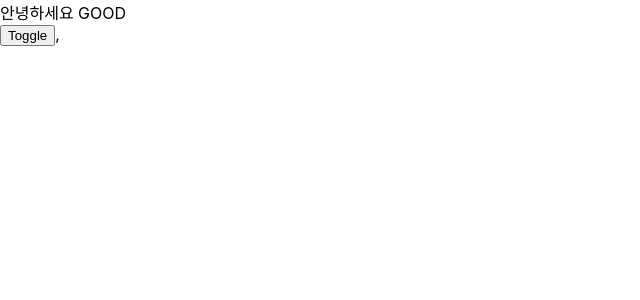
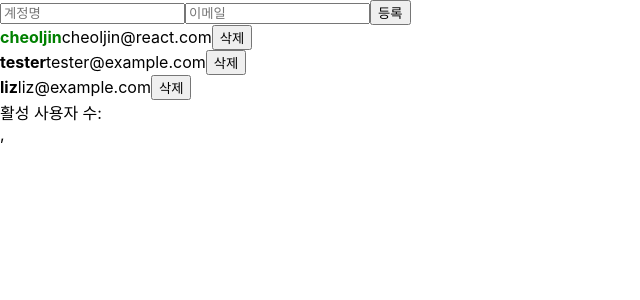
Before and after one commit to cheoljin408/Reactjs_study, a React (Create React App) app in the folder react-tutorial/begin-react/: page / in a window 1280 px wide. Shown: the top 300 px of the page, without its empty margins (0-640 px from the left). Built offline with nearby package versions, Linux system fonts and the light colour scheme.

Commit message:
React 입문 - 25
- UserDispatch Context 만들기

```diff
--- a/react-tutorial/begin-react/src/App.js
+++ b/react-tutorial/begin-react/src/App.js
@@ -1,4 +1,4 @@
-import React, { useRef, useReducer, useMemo, useCallback } from 'react';
+import React, { useRef, useReducer, useMemo, useCallback, createContext } from 'react';
 import UserList from './UserList.js';
 import CreateUser from './CreateUser.js';
 import useInputs from './useInputs.js';
@@ -56,6 +56,9 @@
   }
 }
 
+// createContext 사용
+export const UserDispatch = createContext(null);
+
 function App() {
   // state는 현재 상태이고, dispatch는 액션을 발생시키는 함수
   // useReducer의 첫 번째 파라미터는 reducer 함수, 두 번째 파라미터는 처음상태 정의해 놓은 객체
@@ -92,38 +95,22 @@
     reset();
   }, [username, email, reset]);
 
-  // onToggle 메소드
-  const onToggle = useCallback(id => {
-    dispatch({
-      type: 'TOGGLE_USER',
-      id
-    })
-  }, []);
-
-  // onRemove 메소드
-  const onRemove = useCallback(id => {
-    dispatch({
-      type: 'REMOVE_USER',
-      id
-    });
-  }, []);
-
   // count 메소드
   const count = useMemo(() => {
     countActiveUsers(users);
   }, [users]);
 
   return (
-    <>
+    <UserDispatch.Provider value={dispatch}>
       <CreateUser
         username={username}
         email={email}
         onChange={onChange}
         onCreate={onCreate}
       />
-      <UserList users={users} onToggle={onToggle} onRemove={onRemove} />
+      <UserList users={users} />
       <div>활성 사용자 수: {count}</div>
-    </>
+    </UserDispatch.Provider>
   );
 }
 
--- a/react-tutorial/begin-react/src/UserList.js
+++ b/react-tutorial/begin-react/src/UserList.js
@@ -1,8 +1,12 @@
-import React from 'react';
+import React, { useContext } from 'react';
+import { UserDispatch } from './App.js';
 
 // 하나의 컴포넌트에서 여러개의 컴포넌트를 만들 수 있다.
-const User = React.memo(function User({ user, onRemove, onToggle }) {
+const User = React.memo(function User({ user }) {
     const {username, email, id, active} = user;
+
+    // useContext 사용
+    const dispatch = useContext(UserDispatch);
 
     // useEffect에서 함수 인자가 호출되는 시점에서는 우리의 UI가 화면에 나타난 상태 이후다.
     // useEffect를 사용할 때는 첫 번째 파라미터에는 함수를 등록, 두 번째 파라미터에는 deps(배열)를 등록한다.
@@ -53,17 +57,23 @@
                 color: active ? "green" : "black",
                 cursor: "pointer"
                 }}
-                onClick={() => onToggle(id)}
+                onClick={() => dispatch({
+                    type: 'TOGGLE_USER',
+                    id
+                })}
             >
                 {username}
             </b>
             <span>{email}</span>
-            <button onClick={() => onRemove(id)}>삭제</button>
+            <button onClick={() => dispatch({
+                type: 'REMOVE_USER',
+                id
+            })}>삭제</button>
         </div>
     );
 });
 
-function UserList({ users, onRemove, onToggle }) {
+function UserList({ users }) {
     return (
         <div>
             {
@@ -73,8 +83,6 @@
                         <User
                             user={user}
                             key={user.id}
-                            onRemove={onRemove}
-                            onToggle={onToggle}
                         />
                     )
                 )
--- a/react-tutorial/begin-react/src/index.js
+++ b/react-tutorial/begin-react/src/index.js
@@ -7,7 +7,7 @@
 
 ReactDOM.render(
   <React.StrictMode>
-    <ContextSample />,
+    <App />,
   </React.StrictMode>,
   document.getElementById('root')
 );
```
